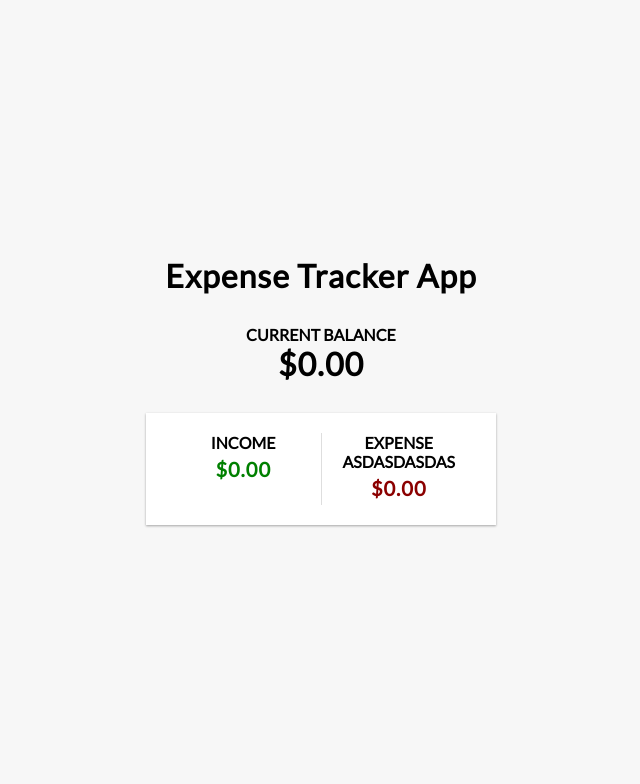
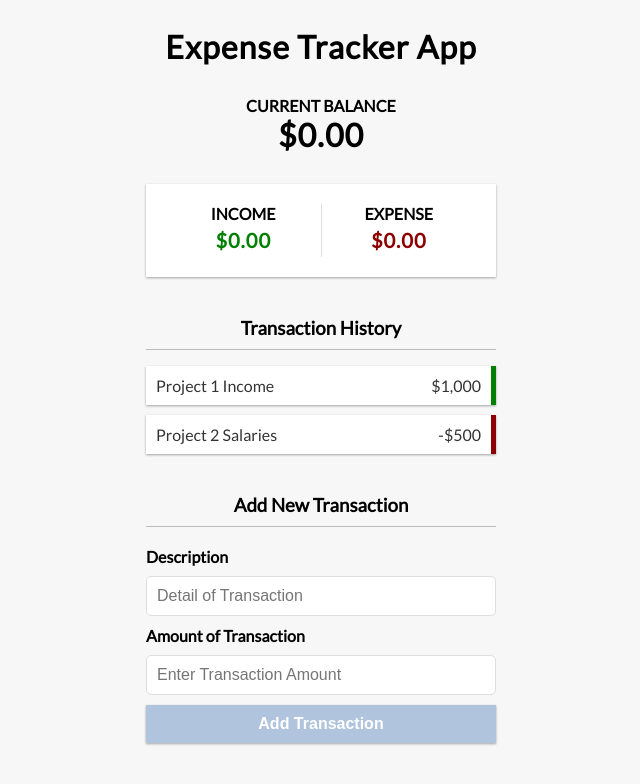
Before and after one commit to Basitali18999/Project1-Expense-App, a React (Create React App) app: page / in a window 1280 px wide. Shown: the top 784 px of the page, without its empty margins (319-959 px from the left). Built offline with nearby package versions, Linux system fonts and the light colour scheme.

Commit message:
added changes

```diff
--- a/src/App.css
+++ b/src/App.css
@@ -136,22 +136,22 @@ input[type='number'] {
 }
 
 .list li.plus {
-  border-right: 5px solid #b6960a;
+  border-right: 5px solid green;
 }
 
 .list li.plus:hover {
-  border-right: 5px solid #b6960a;
-  background-color: #b6960a;
+  border-right: 5px solid green;
+  background-color: green;
   color: #f7f7f7
 }
 
 .list li.minus {
-  border-right: 5px solid #2da3ad;
+  border-right: 5px solid darkred;
 }
 
 .list li.minus:hover {
-  border-right: 5px solid #2da3ad;
-  background-color: #2da3ad;
+  border-right: 5px solid darkred;
+  background-color: darkred;
   color: #f7f7f7
 }
 
--- a/src/App.js
+++ b/src/App.js
@@ -6,7 +6,8 @@ import React from 'react'
 import { Header } from './components/Header'
 import {Balance} from './components/Balance'
 import {AccountSummary} from './components/AccountSummary'
-
+import { TransHistory } from './components/TransHistory';
+import {AddTransaction} from './components/AddTransaction'
 
 
 
@@ -20,6 +21,8 @@ function App() {
       <Balance />
       </div>
       <AccountSummary />
+      <TransHistory />
+      <AddTransaction />
 
     </div>
   );
--- a/src/components/AccountSummary.js
+++ b/src/components/AccountSummary.js
@@ -9,7 +9,7 @@ export const AccountSummary = () => {
             </div>
 
             <div>
-                <h4>Expense asdasdasdas </h4>
+                <h4>Expense</h4>
                 <p className='money minus'>$0.00</p>
 
             </div>
--- /dev/null
+++ b/src/components/AddTransaction.js
@@ -0,0 +1,46 @@
+import React, {useState} from 'react'
+
+
+export const AddTransaction = () => {
+
+    const [description, setDescription]=useState()
+    const [transactionAmount, settransactionAmount]=useState()
+
+
+    return (
+        <div>
+            <h3>Add New Transaction</h3>
+            <form>
+                <div className='form-control' >
+                    <label htmlFor='Description' >
+                        Description
+             </label>
+                    <input
+                    type='text'
+                    id='Description'
+                    placeholder='Detail of Transaction'
+                    value={description}
+                    onChange={(e) => setDescription(e.target.value)} />
+
+                </div>
+                <div className='form-control' >
+                    <label htmlFor='AmountofTransaction' >
+                        Amount of Transaction
+                    </label>
+                    <input
+                    type='number'
+                    id='AmountofTransaction'
+                    placeholder='Enter Transaction Amount'
+                    value={transactionAmount}
+                     onChange={(e) => settransactionAmount(e.target.value)}
+                     />
+
+
+                </div>
+                <button className='btn' >Add Transaction</button>
+
+
+            </form>
+        </div>
+    )
+}
--- /dev/null
+++ b/src/components/TransHistory.js
@@ -0,0 +1,27 @@
+import React from 'react'
+
+export const TransHistory = () => {
+    return (
+        <div>
+        <h3>Transaction History</h3>
+        <ul className='list' >
+
+           <li className='plus' >
+             Project 1 Income
+             <span>$1,000</span>
+             <button className='delete-btn'>X</button>
+           </li>
+
+           <li className='minus'>
+             Project 2 Salaries
+             <span>-$500</span>
+             <button className='delete-btn'>X</button>
+           </li>
+
+
+
+        </ul>
+
+        </div>
+    )
+}
```
